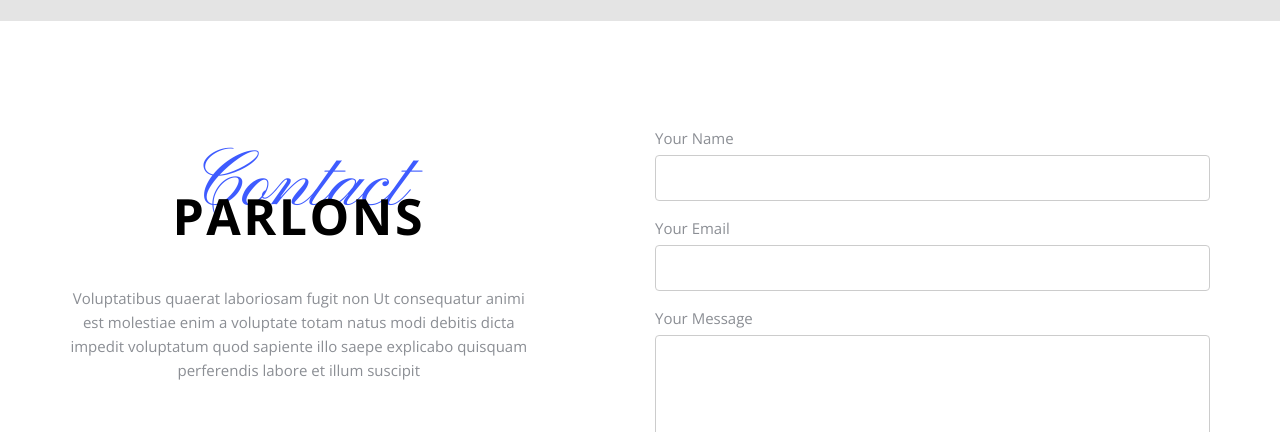
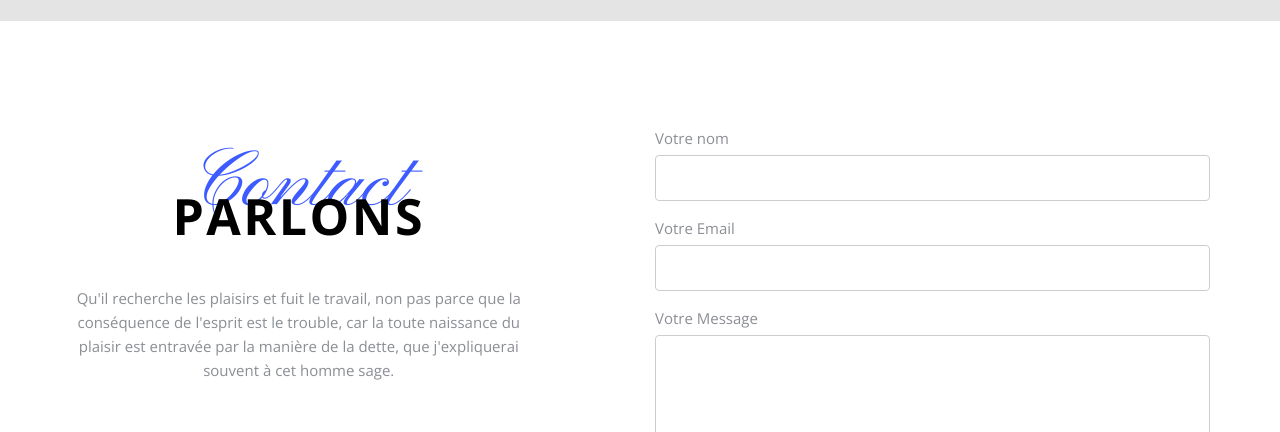
Before and after one commit to YvanCitron/site_resto, a website: page resto/index.html in a window 1280 px wide. Shown: the part 6457-6889 px from the top of the page. Drawn offline with nearby package versions, Linux system fonts and the light colour scheme; files whose address does not match are found by name.

Commit message:
Traduction de contact

```diff
--- a/resto/index.html
+++ b/resto/index.html
@@ -434,24 +434,24 @@
               <h1 class="primary-heading">Contact</h1>
               <h3 class="secondary-heading">Parlons</h3>
             </div>
-            <p>Voluptatibus quaerat laboriosam fugit non Ut consequatur animi est molestiae enim a voluptate totam natus modi debitis dicta impedit voluptatum quod sapiente illo saepe explicabo quisquam perferendis labore et illum suscipit</p>
+            <p>Qu'il recherche les plaisirs et fuit le travail, non pas parce que la conséquence de l'esprit est le trouble, car la toute naissance du plaisir est entravée par la manière de la dette, que j'expliquerai souvent à cet homme sage.</p>
           </div>
           <div class="col-md-6 col-md-push-1 probootstrap-animate">
             <form method="post" class="probootstrap-form">
               <div class="form-group">
-                <label for="c_name">Your Name</label>
+                <label for="c_name">Votre nom</label>
                 <div class="form-field">
                   <input type="text" id="c_name" class="form-control">
                 </div>
               </div>
               <div class="form-group">
-                <label for="c_email">Your Email</label>
+                <label for="c_email">Votre Email</label>
                 <div class="form-field">
                   <input type="text" id="c_email" class="form-control">
                 </div>
               </div>
               <div class="form-group">
-                <label for="c_message">Your Message</label>
+                <label for="c_message">Votre Message</label>
                 <div class="form-field">
                   <textarea name="c_message" id="c_message" cols="30" rows="10" class="form-control"></textarea>
                 </div>
```
